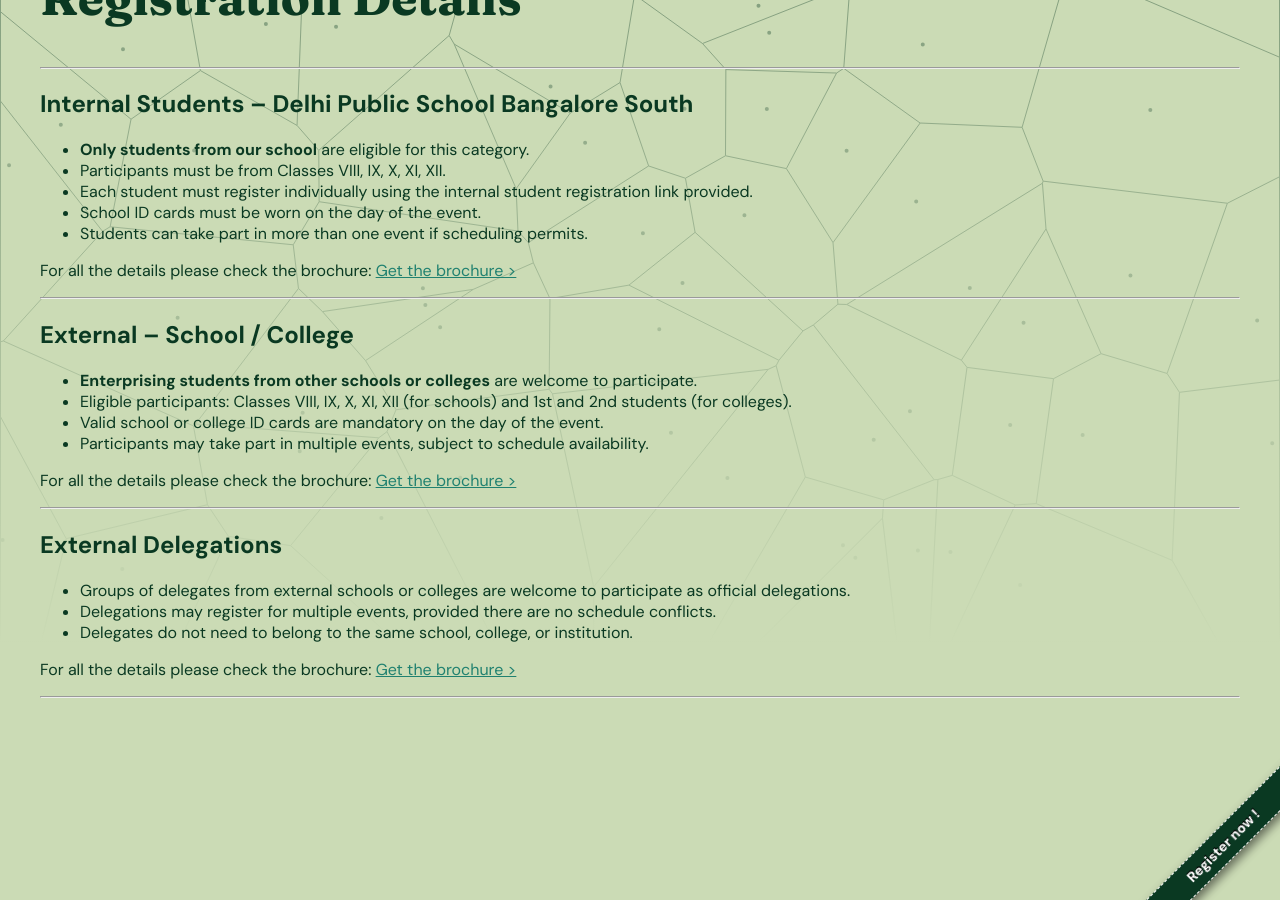
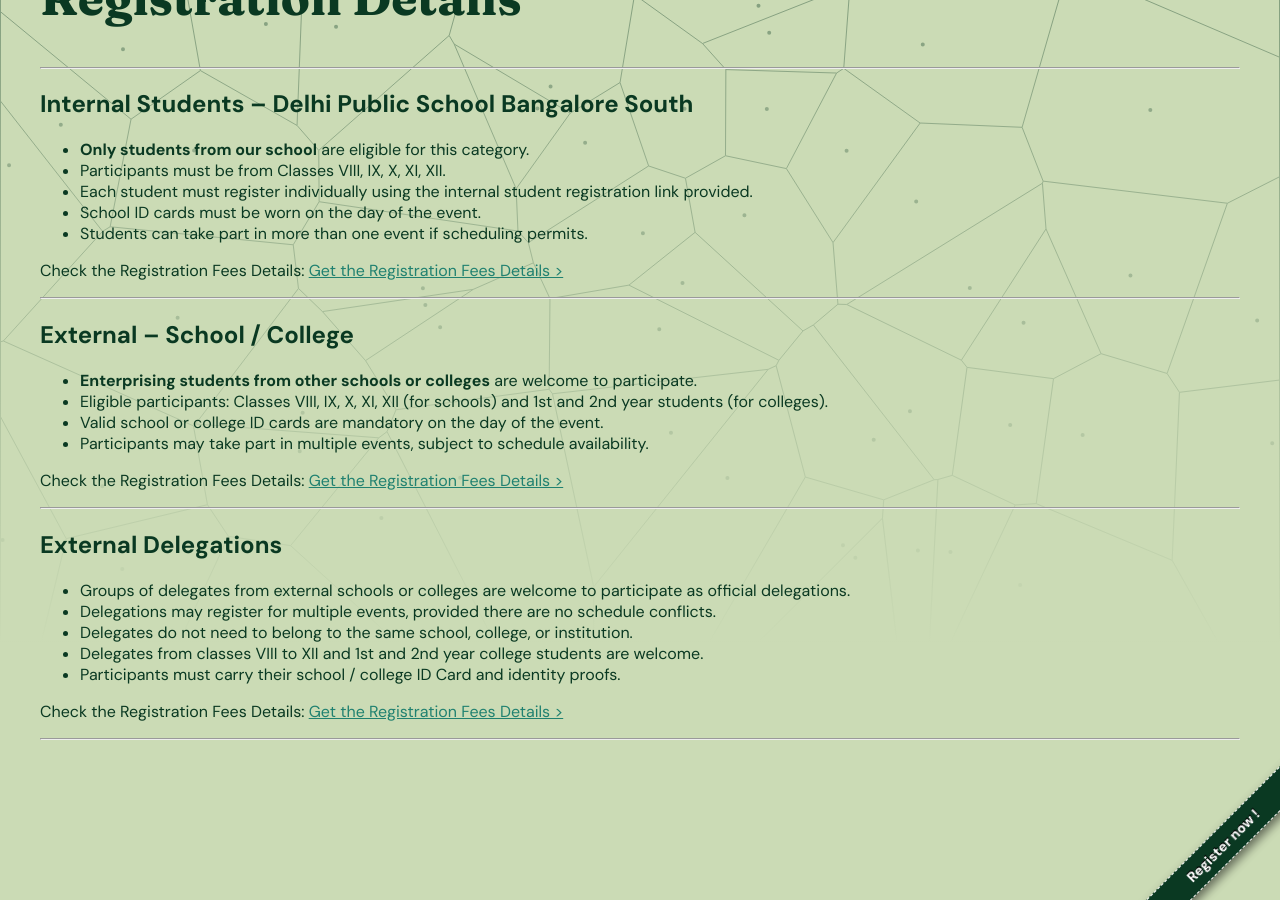
Before and after one commit to DiPS-Digital-Peer-Initiative/mind-matters-24, a Jekyll site: the page built from reg_details.markdown, in a window 1280 px wide and 900 px high, scrolled down 257 px. Built offline with Jekyll 4.4.1, drawn with Linux system fonts in a browser that asks for light colours.

Commit message:
Made Chnages to the Reg Details file

```diff
--- a/_layouts/home.html
+++ b/_layouts/home.html
@@ -162,6 +162,7 @@
 							<li>Students can participate in more than one event as long as they are aware of the date and time.</li>
 							<li>Details of the event, the topics and the venue have been mentioned in the brochure.</li>
 							<li>Kindly register for the events using the link that has been given below by 30th September 2025.</li>
+							<li>internal registration for DPS Bangalore South students is open from 14th August to 25th August, Please use this link to register your self https://forms.gle/qmHokF6U355JR8m36 (FOR INTERNAL STUDENTS ONLY) </li>
 							<li>Please ensure that only correct information is entered as no changes will be accommodated after registration.</li>
 							<li>All participants must report for registration in Open Auditorium (DPSBS)at 8:30 am on Friday, 10th October 2025.</li>
 							<li>Registration Counters will open at 8:30 am.</li>
--- a/reg_details.markdown
+++ b/reg_details.markdown
@@ -14,17 +14,17 @@
 - School ID cards must be worn on the day of the event.
 - Students can take part in more than one event if scheduling permits.
 
-For all the details please check the brochure: <a href="/_media/internal2025.pdf" class="learn-link">Get the brochure ></a>
+Check the Registration Fees Details: <a href="/_media/internal2025.pdf" class="learn-link">Get the Registration Fees Details ></a>
 
 ---
 
 ## External – School / College
 - **Enterprising students from other schools or colleges** are welcome to participate.
-- Eligible participants: Classes VIII, IX, X, XI, XII (for schools) and 1st and 2nd students (for colleges).
+- Eligible participants: Classes VIII, IX, X, XI, XII (for schools) and 1st and 2nd year students (for colleges).
 - Valid school or college ID cards are mandatory on the day of the event.
 - Participants may take part in multiple events, subject to schedule availability.
 
-For all the details please check the brochure: <a href="/_media/external_S.pdf" class="learn-link">Get the brochure ></a>
+Check the Registration Fees Details: <a href="/_media/external_S.pdf" class="learn-link">Get the Registration Fees Details ></a>
 
 ---
 
@@ -32,7 +32,9 @@
 - Groups of delegates from external schools or colleges are welcome to participate as official delegations.
 - Delegations may register for multiple events, provided there are no schedule conflicts.
 - Delegates do not need to belong to the same school, college, or institution.
+- Delegates from classes VIII to XII and 1st and 2nd year college students are welcome.
+- Participants must carry their school / college ID Card and identity proofs.
 
-For all the details please check the brochure: <a href="/_media/external_D_b.pdf" class="learn-link">Get the brochure ></a>
+Check the Registration Fees Details: <a href="/_media/external_D_b.pdf" class="learn-link">Get the Registration Fees Details ></a>
 
 ---
```
